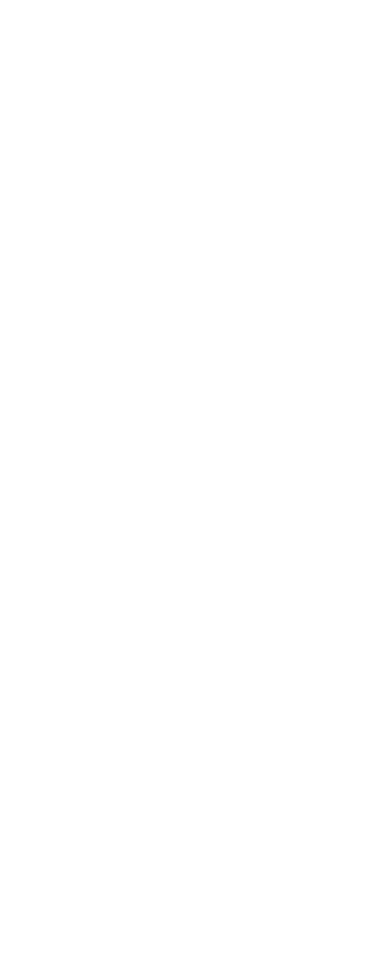
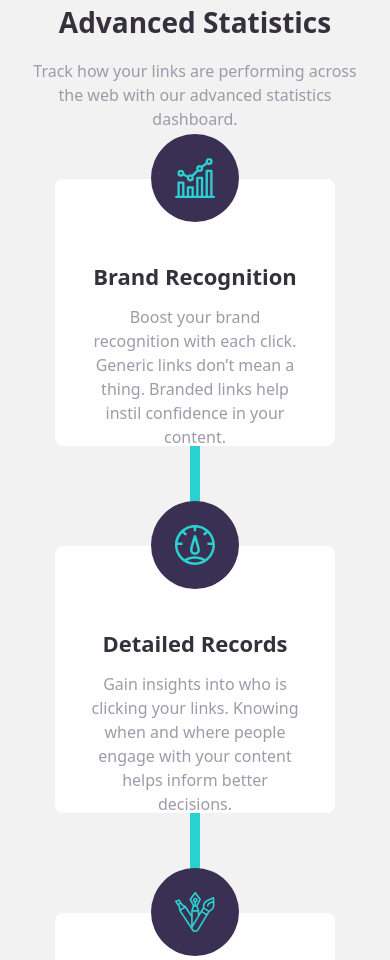
Before and after one commit to HamDean/shortly, a React (Vite) app: page / in a window 390 px wide. Shown: the part 1040-2000 px from the top of the page. Before the commit the page ends 1708 px from the top, so only its background shows below. Built offline with nearby package versions, Linux system fonts and the light colour scheme.

Commit message:
Build stat section for mobile

```diff
--- a/index.html
+++ b/index.html
@@ -6,7 +6,7 @@
     <meta name="viewport" content="width=device-width, initial-scale=1.0" />
     <title>Vite + React + TS</title>
   </head>
-  <body class="overflow-x-hidden h-[200vh]">
+  <body class="h-[300vh]">
     <div id="root"></div>
     <script type="module" src="/src/main.tsx"></script>
   </body>
--- a/src/App.tsx
+++ b/src/App.tsx
@@ -1,15 +1,17 @@
 import Boost from "./components/Boost";
 import Hero from "./components/Hero";
 import Navbar from "./components/Navbar";
+import Stats from "./components/Stats";
 
 function App() {
   return (
     <>
-      <div className="mx-5 md:mx-20 lg:mx-32">
+      <div className="overflow-hidden">
         <Navbar />
         <main className="mt-24">
           <Hero />
           <Boost />
+          <Stats />
         </main>
       </div>
     </>
--- a/src/components/Boost.tsx
+++ b/src/components/Boost.tsx
@@ -1,7 +1,7 @@
-
 const Boost = () => {
   return (
-    <section className="flex flex-col gap-3 lg:gap-0 lg:flex-row bg-boostmob bg-[#3A3054] rounded-lg mt-20 p-5 lg:px-[64px] lg:py-[54px] lg:justify-between">
+    <section className="bg-[#F2F2F2] pb-32">
+      <div className="md:max-w-[1108px] mx-5 md:mx-20 lg:mx-32 flex flex-col gap-3 lg:gap-0 lg:flex-row bg-boostmob bg-[#3A3054] rounded-lg mt-20 p-5 lg:px-[64px] lg:py-[54px] lg:justify-between">
         <input
           type="text"
           placeholder="Shorten a link here..."
@@ -11,6 +11,7 @@
         <button className="btn btn-primary bg-[#2BD0D0] text-white font-semibold text-lg hover:bg-[#9AE3E3] transition-all px-3 py-1 h-[48px] lg:w-[188px] lg:h-[64px] rounded-lg">
           Shorten it!
         </button>
+      </div>
     </section>
   );
 };
--- a/src/components/Hero.tsx
+++ b/src/components/Hero.tsx
@@ -2,7 +2,8 @@
 
 const Hero = () => {
   return (
-    <section className="flex flex-col-reverse lg:flex-row justify-center md:justify-between items-center">
+    <section className="">
+      <div className="flex flex-col-reverse lg:flex-row justify-center md:justify-between items-center md:max-w-[1108px] mx-5 md:mx-20 lg:mx-32">
         {/* Text Section */}
         <article className="flex flex-col gap-4 text-center items-center lg:items-start lg:text-left lg:h-[350px]">
           <h1 className="text-[42px] md:text-[65px] lg:text-[80px] font-extrabold leading-[45px] md:leading-[90px] tracking-[-1.05px] md:tracking-[-2px] text-[#34313D]">
@@ -26,6 +27,7 @@
             className="md:w-[500px] lg:w-[733px]"
           />
         </article>
+      </div>
     </section>
   );
 };
--- a/src/components/Media.tsx
+++ b/src/components/Media.tsx
@@ -1,22 +1,25 @@
-
 interface Props {
-    cardImage : string,
-    title : string,
-    tag: string
+  cardImage: string;
+  title: string;
+  tag: string;
 }
 
-const Media = ({ cardImage, title, tag } : Props) => {
+const Media = ({ cardImage, title, tag }: Props) => {
   return (
-    <div className="mt-20 w-[327px] h-[267px] bg-green-300 rounded-lg flex flex-col items-center px-[32px] py-[41px] relative">
+    <div className="w-[280px] h-[267px] bg-white rounded-lg flex flex-col items-center px-[32px] py-[41px] relative">
       <div className="bg-[#3A3054] w-[88px] h-[88px] rounded-full flex flex-col items-center justify-center absolute bottom-56">
-        <img src={cardImage} alt="brand recognition logo" className="w-[40px] h-[40px]" />
+        <img
+          src={cardImage}
+          alt="brand recognition logo"
+          className="w-[40px] h-[40px]"
+        />
       </div>
 
-      <h3 className="text-[22px] font-bold text-[#34313D] mt-10 mb-3">{title}</h3>
+      <h3 className="text-[22px] font-bold text-[#34313D] mt-10 mb-3 capitalize">
+        {title}
+      </h3>
 
-      <p className="text-[#9E9AA8] text-center">
-       {tag}
-      </p>
+      <p className="text-[#9E9AA8] text-center">{tag}</p>
     </div>
   );
 };
--- a/src/components/Navbar.tsx
+++ b/src/components/Navbar.tsx
@@ -9,7 +9,7 @@
 
   return (
     <>
-      <nav className="flex flex-row justify-between mt-5">
+      <nav className="flex flex-row justify-between mt-5 md:max-w-[1108px] mx-5 md:mx-20 lg:mx-32">
         <div className="flex flex-row gap-10 md:gap-5 items-center">
           <img src={logo} alt="image of our logo" />
 
--- /dev/null
+++ b/src/components/Stats.tsx
@@ -0,0 +1,44 @@
+import Media from "./Media";
+import Brand from "../assets/icon-brand-recognition.svg";
+import Detail from "../assets/icon-detailed-records.svg";
+import Customize from "../assets/icon-fully-customizable.svg";
+
+const Stats = () => {
+  return (
+    <section className=" bg-[#F2F2F2]">
+      <div className="md:max-w-[1108px]  mx-5 md:mx-20 lg:mx-32 text-center">
+        <h1 className="font-bold text-[#34313D] text-[28px] mb-[16px]">
+          Advanced Statistics
+        </h1>
+
+        <p className="text-[#9E9AA8] mb-[48px]">
+          Track how your links are performing across the web with our advanced
+          statistics dashboard.
+        </p>
+
+        <div className="flex flex-col items-center">
+          <Media
+            cardImage={Brand}
+            title="Brand recognition"
+            tag="Boost your brand recognition with each click. Generic links don’t mean a thing. Branded links help instil confidence in your content."
+          />
+
+          <hr className="border-[5px] h-[100px] border-[#2BD0D0]" />
+
+          <Media
+            cardImage={Detail}
+            title="Detailed records"
+            tag="Gain insights into who is clicking your links. Knowing when and where people engage with your content helps inform better decisions."
+          />
+          <hr className="border-[5px] h-[100px] border-[#2BD0D0]" />
+          <Media
+            cardImage={Customize}
+            title="Fully customizable"
+            tag="Improve brand awareness and content discoverability through customizable links, supercharging audience engagement."
+          />
+        </div>
+      </div>
+    </section>
+  );
+};
+export default Stats;
```
Lines whose indentation alone changed are shown as unchanged.
